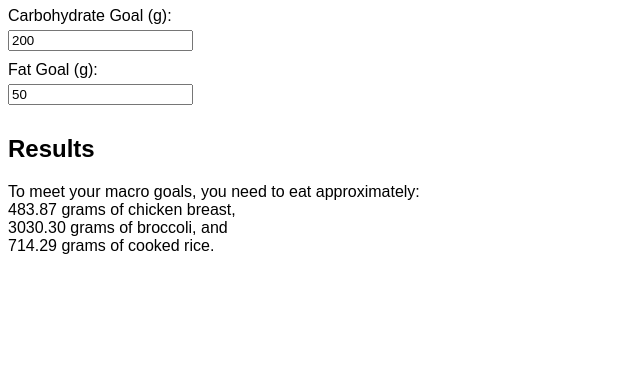
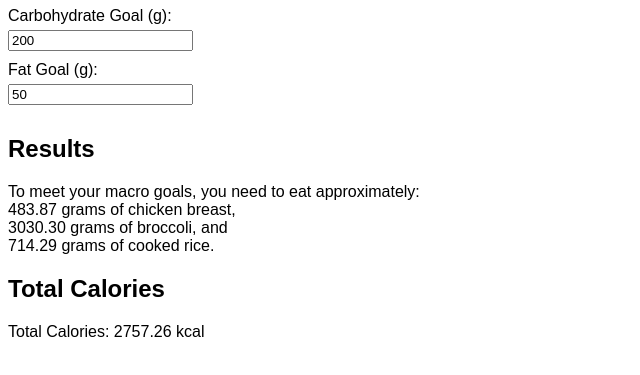
Before and after one commit to elion-abdyli/datavis, a plain HTML site: page macros/index.html in a window 1280 px wide. Shown: the part 127-502 px from the top of the page, without its empty margins (0-640 px from the left). Drawn offline with Linux system fonts and the light colour scheme.

Commit message:
Update index.html

```diff
--- a/macros/index.html
+++ b/macros/index.html
@@ -36,6 +36,9 @@
     <h2>Results</h2>
     <p id="results"></p>
 
+    <h2>Total Calories</h2>
+    <p id="calories"></p>
+
     <script>
         function calculateMacros() {
             // Macro goals input
@@ -46,14 +49,24 @@
             // Nutrient content per 100g
             const chickenProtein = 31; // g of protein per 100g of chicken breast
             const chickenFat = 3.6; // g of fat per 100g of chicken breast
+            const chickenCalories = 165; // calories per 100g of chicken breast
+
             const broccoliProtein = 2.8; // g of protein per 100g of broccoli
             const broccoliCarbs = 6.6; // g of carbs per 100g of broccoli
+            const broccoliCalories = 34; // calories per 100g of broccoli
+
             const riceCarbs = 28; // g of carbs per 100g of cooked rice
+            const riceCalories = 130; // calories per 100g of cooked rice
 
             // Calculations
             const chickenAmount = (proteinGoal / chickenProtein) * 100;
             const broccoliAmount = (carbGoal / broccoliCarbs) * 100;
             const riceAmount = (carbGoal / riceCarbs) * 100;
+
+            // Calorie calculations
+            const totalCalories = (chickenAmount * chickenCalories / 100) +
+                                  (broccoliAmount * broccoliCalories / 100) +
+                                  (riceAmount * riceCalories / 100);
 
             // Display results
             const results = `
@@ -63,6 +76,7 @@
                 ${riceAmount.toFixed(2)} grams of cooked rice.
             `;
             document.getElementById('results').innerHTML = results;
+            document.getElementById('calories').innerHTML = `Total Calories: ${totalCalories.toFixed(2)} kcal`;
         }
 
         // Add event listeners to inputs to recalculate on input
```
